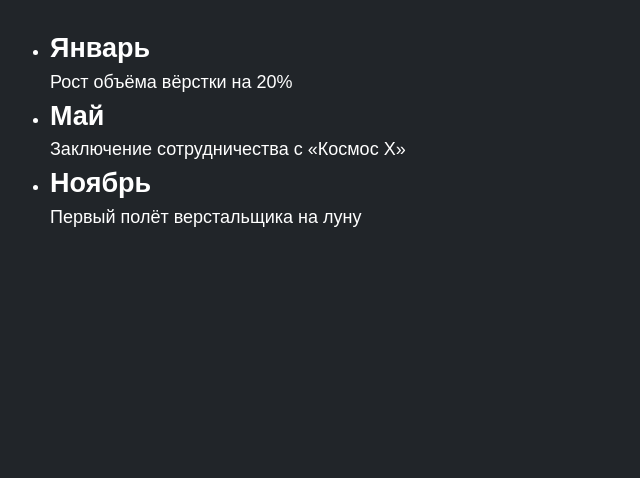
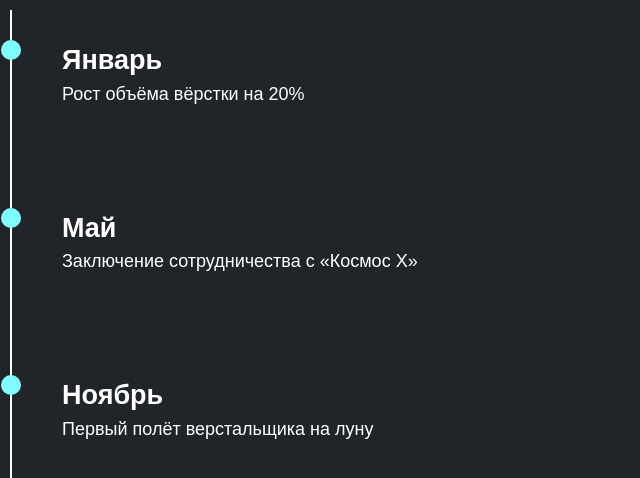
Before and after one commit to illirel/ikona-progects, a plain HTML site: page Hexlet.io/HTML CSS/timeline/index.html in a window 1280 px wide. Shown: the top 478 px of the page, without its empty margins (0-640 px from the left). Drawn offline with Linux system fonts and the light colour scheme.

Commit message:
timeline -

```diff
--- a/Hexlet.io/HTML CSS/timeline/styles/app.css
+++ b/Hexlet.io/HTML CSS/timeline/styles/app.css
@@ -17,6 +17,33 @@ body {
   }
 
   /* BEGIN (write your solution here) */
+  .timeline{
+    padding: 30px 0 30px 50px;
+    border-left: 2px solid #fff;
+    height:100%;
+    margin: 0;
+    position: relative;
+  }
+  .timeline-item::before{
+
+    content: "";
+    display: inline-block;
+    width: 20px;
+    height: 20px;
+    background-color: #80fcff;
+    border-radius: 50%;
+    position: absolute;
+    left: -11px;
+
+
+  }
+  .timeline-item {
+    margin-bottom: 100px;
+    list-style-type: none;
+  }
+  .timeline-item:last-child{
+    margin-bottom: 0;
+  }
 
 
   /* END */
```
